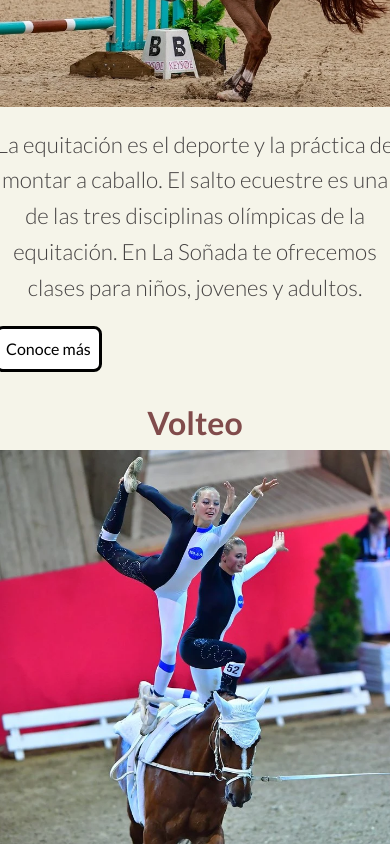
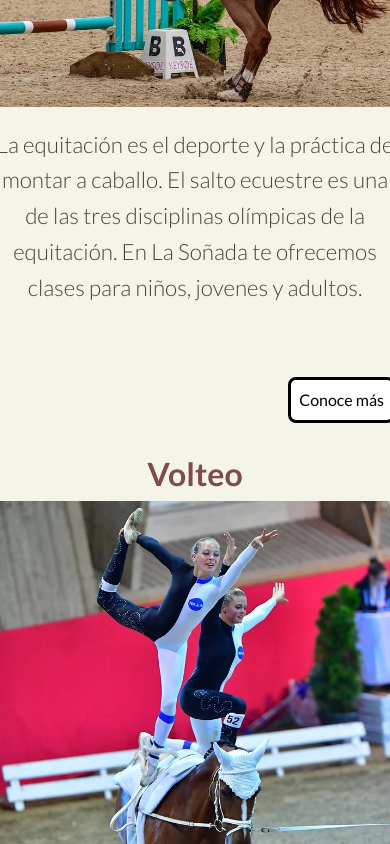
Before and after one commit to Julia-Bertolotti/PreEntrega2-Bertolotti, a website: page index.html in a window 390 px wide. Shown: the part 2380-3224 px from the top of the page. Drawn offline with nearby package versions, Linux system fonts and the light colour scheme.

Commit message:
cards index responsive

```diff
--- a/css/style.css
+++ b/css/style.css
@@ -296,6 +296,8 @@ input{
             font-size: 1.4em;
             line-height: 1.6em;
             margin: 20px 0;
+            height: 230px;
+            overflow: hidden;
             text-align: center;
             color: rgb(69, 66, 66);
         }
@@ -307,7 +309,14 @@ input{
                 border-radius: 8px;
                 padding: 8px;
                 margin-bottom: 16px ;
+                float: right;
+}
 
+.contenedor{
+    width: 100%;
+    justify-content: center;
+    margin: 20 px auto;
+    padding: 20px auto ;
 }
 
 .card-contenedor{
@@ -315,17 +324,8 @@ input{
     flex-direction: column;
     align-items: center;
     width: 400px;
-    height: 200px;
     margin: 0 40px;
 }
-
-.contenedor{
-    width: 100%;
-    justify-content: center;
-    height: auto;
-    margin: 20 px auto;
-    padding: 20px auto ;
- }
 
 
 /*section actividades*/
```
